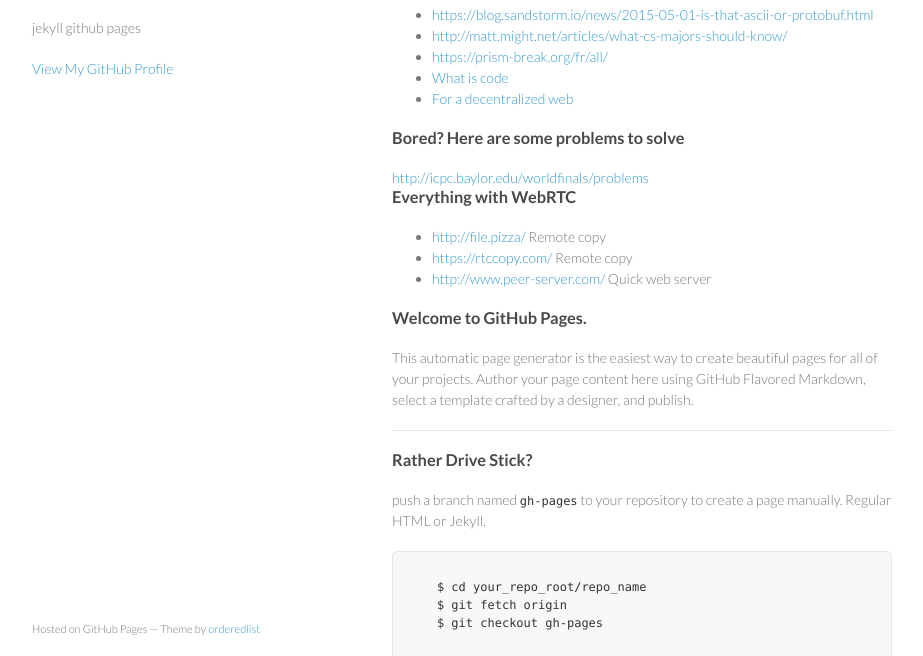
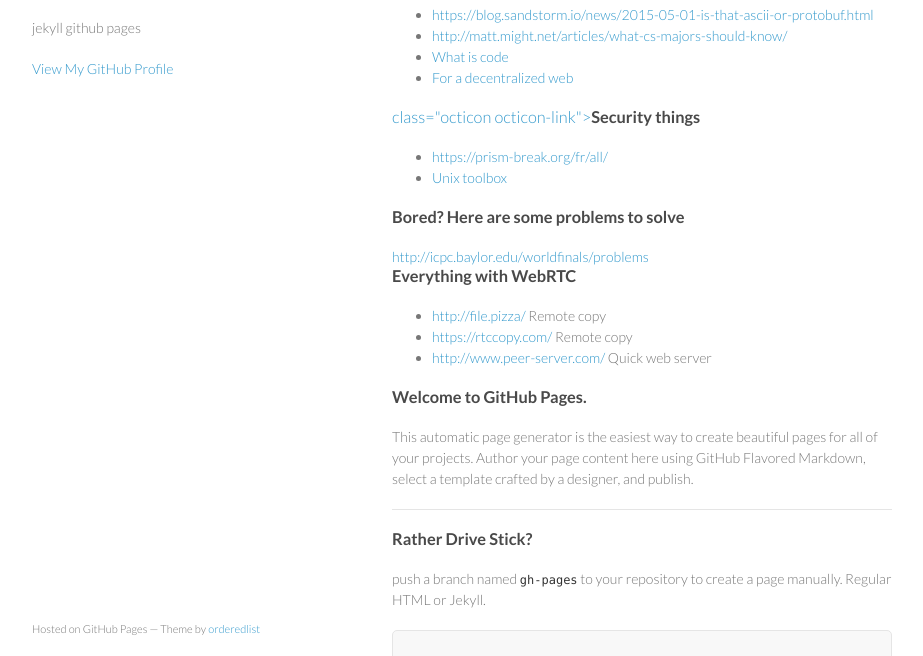
Before and after one commit to 7omate/7omate.github.io, a plain HTML site: page index.html in a window 1280 px wide. Shown: the part 92-748 px from the top of the page, without its empty margins (178-1101 px from the left). Drawn offline with Linux system fonts and the light colour scheme.

Commit message:
added link to unix toolbox

```diff
--- a/index.html
+++ b/index.html
@@ -28,9 +28,14 @@
         <ul>
             <li><a href="https://blog.sandstorm.io/news/2015-05-01-is-that-ascii-or-protobuf.html">https://blog.sandstorm.io/news/2015-05-01-is-that-ascii-or-protobuf.html</a></li>
             <li><a href="http://matt.might.net/articles/what-cs-majors-should-know/">http://matt.might.net/articles/what-cs-majors-should-know/</a></li>
-            <li><a href="https://prism-break.org/fr/all/">https://prism-break.org/fr/all/</a></li>
             <li><a href"http://www.bloomberg.com/graphics/2015-paul-ford-what-is-code/">What is code</a></li>
             <li><a href="http://redecentralize.org/interviews/">For a decentralized web</a></li>
+        </ul>
+
+        <h3><a id="security-things" class="anchor" href="#security-things" aria-hidden="true" <span> class="octicon octicon-link"></span></a>Security things</h3>
+        <ul>
+            <li><a href="https://prism-break.org/fr/all/">https://prism-break.org/fr/all/</a></li>
+            <li><a href="http://cb.vu/unixtoolbox.xhtml">Unix toolbox</a></li>
         </ul>
 
         <h3> <a id="Bored-Here-are-some-problems-to-solve" class="anchor" href="#Bored-Here-are-some-problems-to-solve" aria-hidden="true"><span class="octicon octicon-link"></span></a>Bored? Here are some problems to solve</h3>
```
